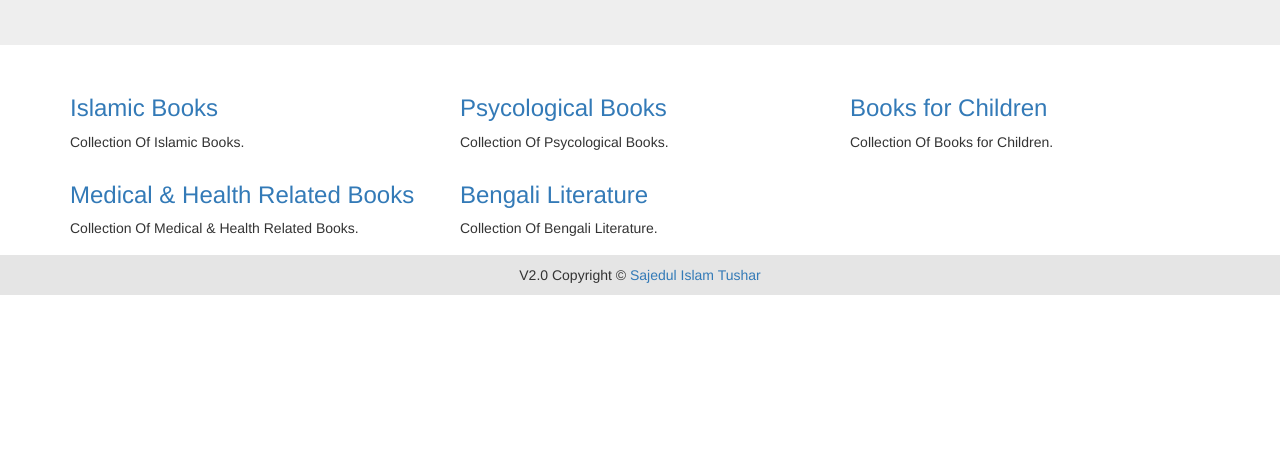
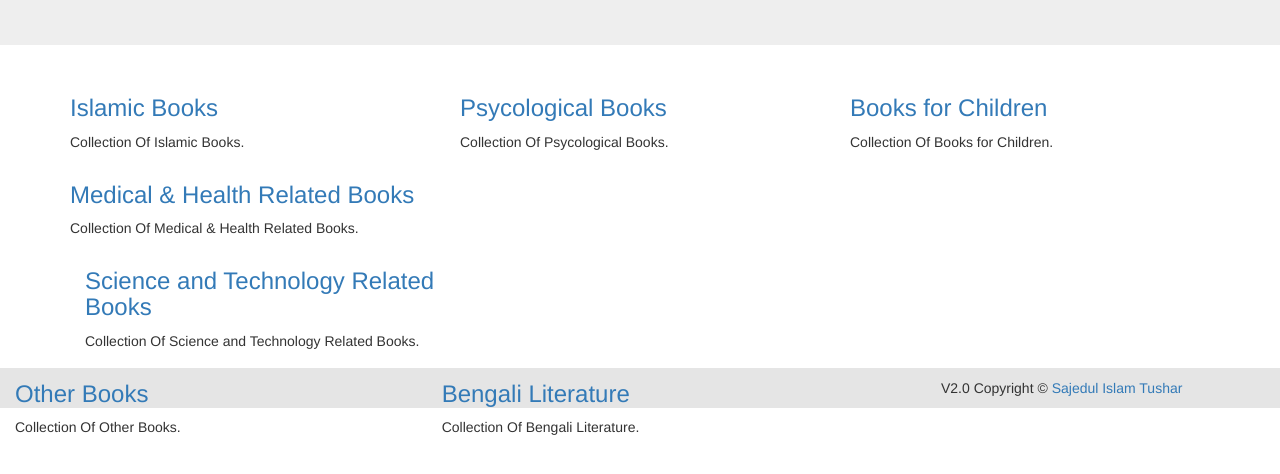
Before and after one commit to e-booklibrary/e-booklibrary.github.io, a plain HTML site: page index.html in a window 1280 px wide. Shown: the part 240-714 px from the top of the page. Drawn offline with nearby package versions, Linux system fonts and the light colour scheme.

Commit message:
Update index.html

```diff
--- a/index.html
+++ b/index.html
@@ -41,6 +41,16 @@
       <h3><a href="https://drive.google.com/drive/folders/1Z_2TGNv4385EPMnRoLAebSa6n9jL_TBx">Medical & Health Related Books</a></h3>
       <p>Collection Of Medical & Health Related Books.</p>
     </div>
+       </div>
+     <div class="col-sm-4">
+      <h3><a href="https://drive.google.com/drive/folders/13nKDGTfVYfJfH2kwNxWBxz2z5JXslzeI">Science and Technology Related Books</a></h3>
+      <p>Collection Of Science and Technology Related Books.</p>
+    </div>
+    </div>
+     <div class="col-sm-4">
+      <h3><a href="https://drive.google.com/drive/folders/13t-mH69Xu2AhXtFPs4zqrBZMY1c4r1Sr">Other Books</a></h3>
+      <p>Collection Of Other Books.</p>
+    </div>
     <div class="col-sm-4">
       <h3><a href="#">Bengali Literature</a></h3>
       <p>Collection Of Bengali Literature.</p>
```
